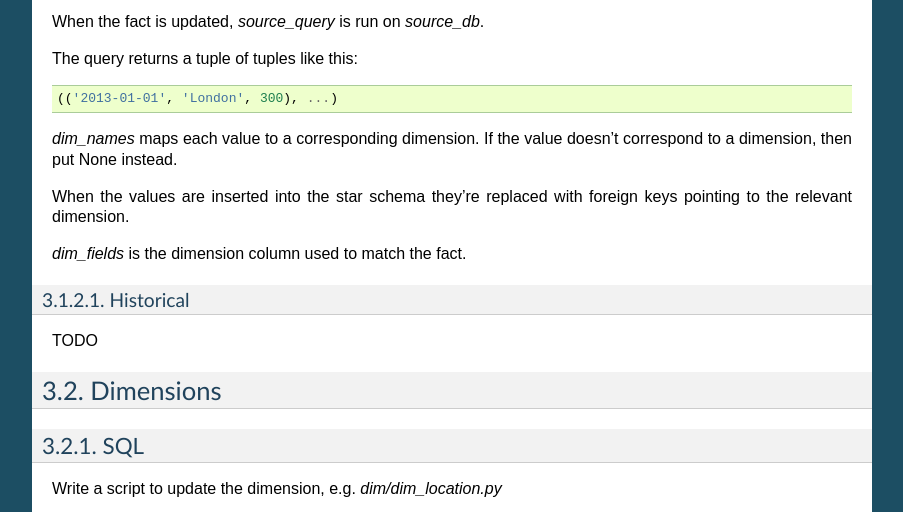
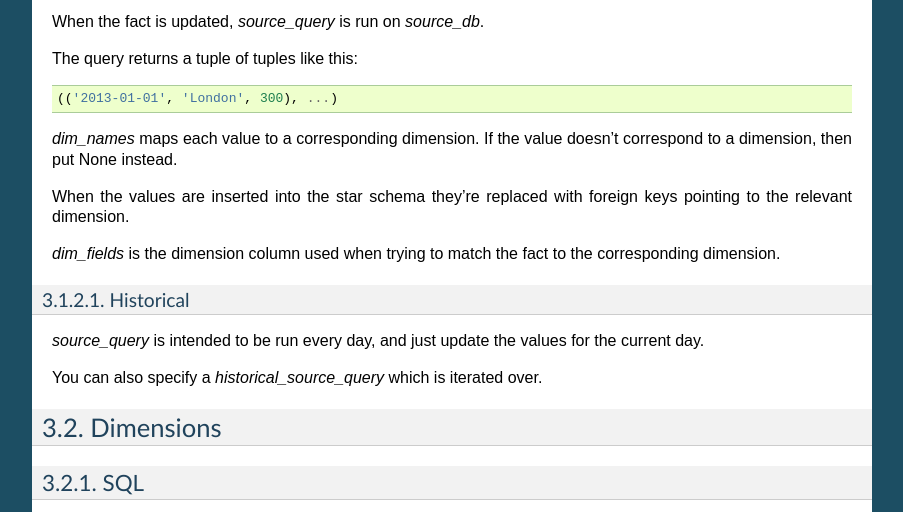
Before and after one commit to onefinestay/pylytics, a Sphinx documentation site: the page built from docs/getting-started/writing-facts-and-dims.rst, in a window 1280 px wide and 900 px high, scrolled down 683 px, cut to the strip 15-527 px from the top of the window. Shown: the whole strip, without its empty margins (198-1101 px from the left). Built offline with Sphinx 7.4.7, drawn with Linux system fonts in a browser that asks for light colours.

Commit message:
explaining historical

```diff
--- a/docs/getting-started/writing-facts-and-dims.rst
+++ b/docs/getting-started/writing-facts-and-dims.rst
@@ -35,11 +35,13 @@ The query returns a tuple of tuples like this::
 
 When the values are inserted into the star schema they're replaced with foreign keys pointing to the relevant dimension.
 
-`dim_fields` is the dimension column used to match the fact.
+`dim_fields` is the dimension column used when trying to match the fact to the corresponding dimension.
 
 Historical
 ~~~~~~~~~~
-TODO
+`source_query` is intended to be run every day, and just update the values for the current day.
+
+You can also specify a `historical_source_query` which is iterated over.
 
 
 Dimensions
```
